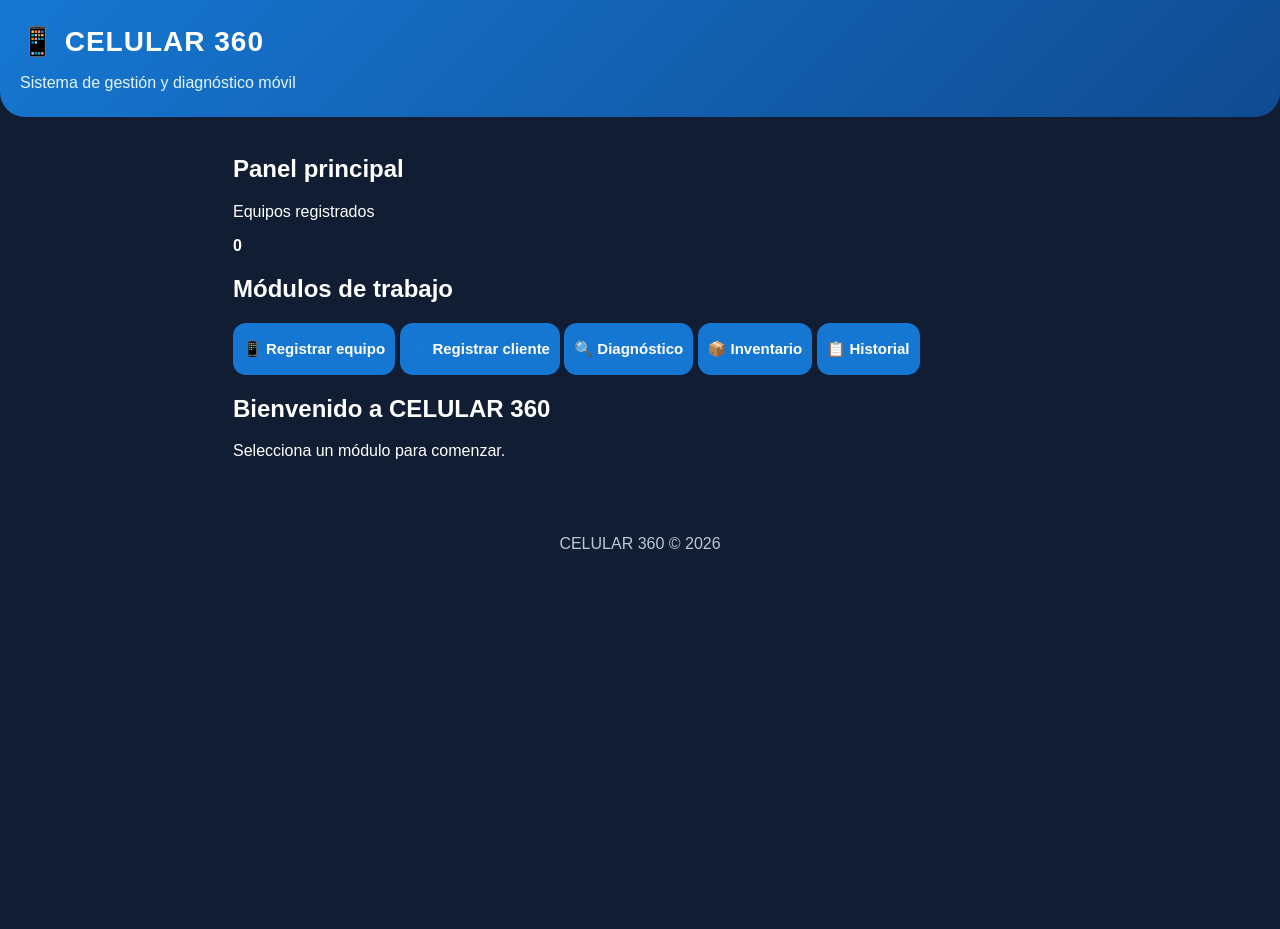
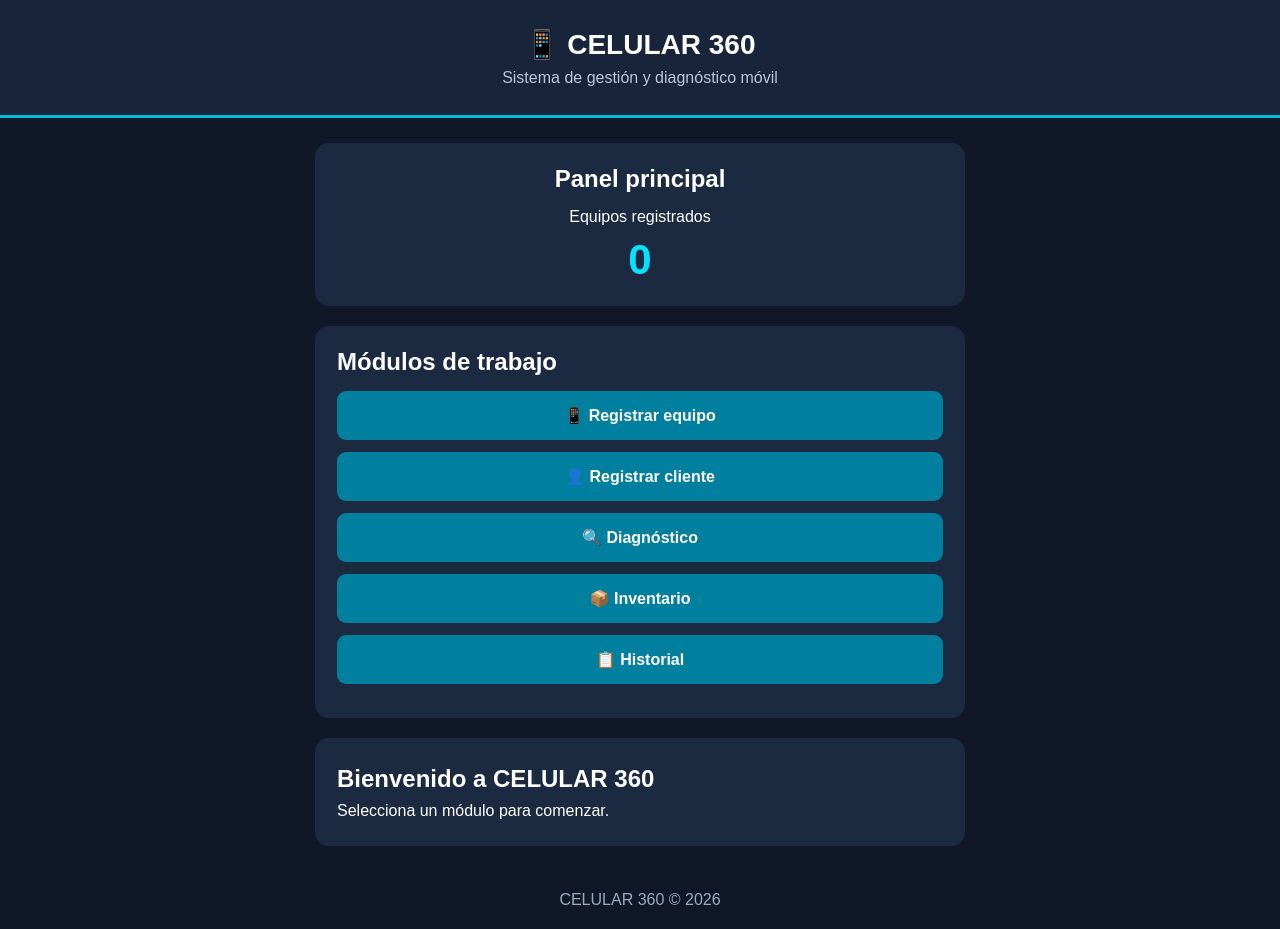
Before and after one commit to contrerasyamirt-ui/Celular-360, a plain HTML site: page index.html in a window 1280 px wide. Before the commit the page ends 800 px from the top, so only its background shows below. Drawn offline with Linux system fonts and the light colour scheme.

Commit message:
Crear diseño profecional CELULAR 360

```diff
--- a/styles.css
+++ b/styles.css
@@ -1,90 +1,88 @@
-
-:root {
-  --fondo: #101D32;
-    --panel: #1B2D48;
-      --azul: #1677D2;
-        --cian: #39C5F2;
-          --blanco: #FFFFFF;
-            --texto: #B8C9DC;
-            }
-
 * {
   box-sizing: border-box;
+  margin: 0;
+  padding: 0;
 }
 
 body {
-                margin: 0;
   font-family: Arial, sans-serif;
-                    background: var(--fondo);
-                      color: var(--blanco);
+  background: #101827;
+  color: #ffffff;
+  min-height: 100vh;
 }
 
-                      header {
-                        background: linear-gradient(135deg, var(--azul), #104B91);
-                          padding: 25px 20px;
-                            border-radius: 0 0 25px 25px;
+.encabezado {
+  background: #17243a;
+  padding: 28px 15px;
+  text-align: center;
+  border-bottom: 3px solid #00bcd4;
 }
 
-                            header h1 {
-                              margin: 0;
+.encabezado h1 {
   font-size: 28px;
-                                  letter-spacing: 1px;
+  margin-bottom: 8px;
 }
 
-                                  header p {
-                                    color: #E4F5FF;
-                                      margin-bottom: 0;
+.encabezado p {
+  color: #b8c7d9;
 }
 
-                                      main {
-                                        padding: 18px;
-                                          max-width: 850px;
-                                            margin: auto;
+.contenedor {
+  width: 92%;
+  max-width: 650px;
+  margin: 25px auto;
 }
 
-                                            .panel {
-                                              background: var(--panel);
-                                                padding: 20px;
-                                                  border-radius: 17px;
-                                                    margin-bottom: 18px;
-                                                      border: 1px solid #304765;
+.resumen,
+.modulos,
+.resultado {
+  background: #1b2a41;
+  padding: 22px;
+  border-radius: 14px;
+  margin-bottom: 20px;
 }
 
-                                                      .grid {
-                                                        display: grid;
-                                                          grid-template-columns: repeat(2, 1fr);
-                                                            gap: 12px;
+.resumen {
+  text-align: center;
+}
+
+.resumen h2,
+.modulos h2 {
+  margin-bottom: 15px;
+}
+
+.resumen strong {
+  display: block;
+  font-size: 42px;
+  color: #00e5ff;
+  margin-top: 10px;
 }
 
 button {
-                                                              border: 0;
-                                                                border-radius: 13px;
-                                                                  background: var(--azul);
+  display: block;
+  width: 100%;
+  padding: 15px;
+  margin: 12px 0;
+  border: none;
+  border-radius: 9px;
+  background: #007f9e;
   color: white;
-                                                                      padding: 17px 10px;
-                                                                        font-size: 15px;
+  font-size: 16px;
   font-weight: bold;
   cursor: pointer;
 }
 
-                                                                            button:hover {
-                                                                              background: var(--cian);
-                                                                                color: var(--fondo);
+button:active {
+  background: #005f75;
 }
 
-                                                                                .numero {
-                                                                                  color: var(--cian);
-                                                                                    font-size: 28px;
+.resultado {
+  min-height: 100px;
+  line-height: 1.6;
 }
 
 footer {
   text-align: center;
-                                                                                        color: var(--texto);
-                                                                                          padding: 25px;
+  padding: 20px;
+  color: #9aabc0;
 }
-
-                                                                                          @media (max-width: 380px) {
-                                                                                            .grid {
-                                                                                                grid-template-columns: 1fr;
-                                                                                                  }
-                                                                                                  }
```
Lines whose indentation alone changed are shown as unchanged.
